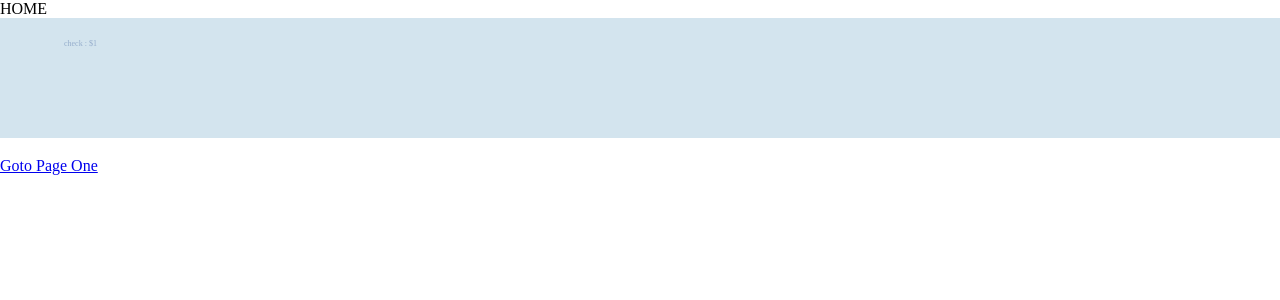
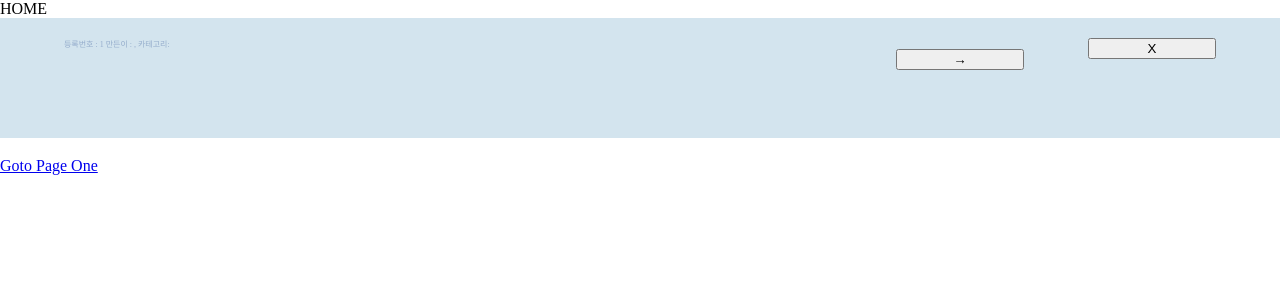
Before and after one commit to RumbleKAT/TS-react-todoList, a React app: page / in a window 1280 px wide. Shown: the top 300 px of the page. Built offline with nearby package versions, Linux system fonts and the light colour scheme.

Commit message:
complete Card Component

```diff
--- a/src/components/Card/index.tsx
+++ b/src/components/Card/index.tsx
@@ -11,18 +11,21 @@
 
 class Card extends React.Component<CardProps>{
     public render(){
-        const { title, name, id, type , ...liAttributes } = this.props;
-
+        const { title, name, id, type, category } = this.props;
+        //react 16버전 부터 data- prefix를 붙인 custom attribute 허용
         return(
             type === 'done' ?
-            <li className="content-element">
-                <h1>{title}</h1>
-                <p>check : ${id}</p>
+            <li className="content-element" id={id} data-type={type}>
+                <h2>{title}</h2>
+                <p>등록번호 : {id} 만든이 : {name}, 카테고리: {category}</p>
+                <button className='remove'>X</button>
+                <button className='next' id={id} data-type={type}>&rarr;</button>
             </li>
             :
             <li className="content-element">
-                <h1>{title}</h1>
-                <p>등록번호 : ${id}</p>
+                <h2>{title}</h2>
+                <p>등록번호 : {id} 만든이 : {name}, 카테고리: {category} </p>
+                <button className='removeCard'>X</button>
             </li>
         )
     }
```
